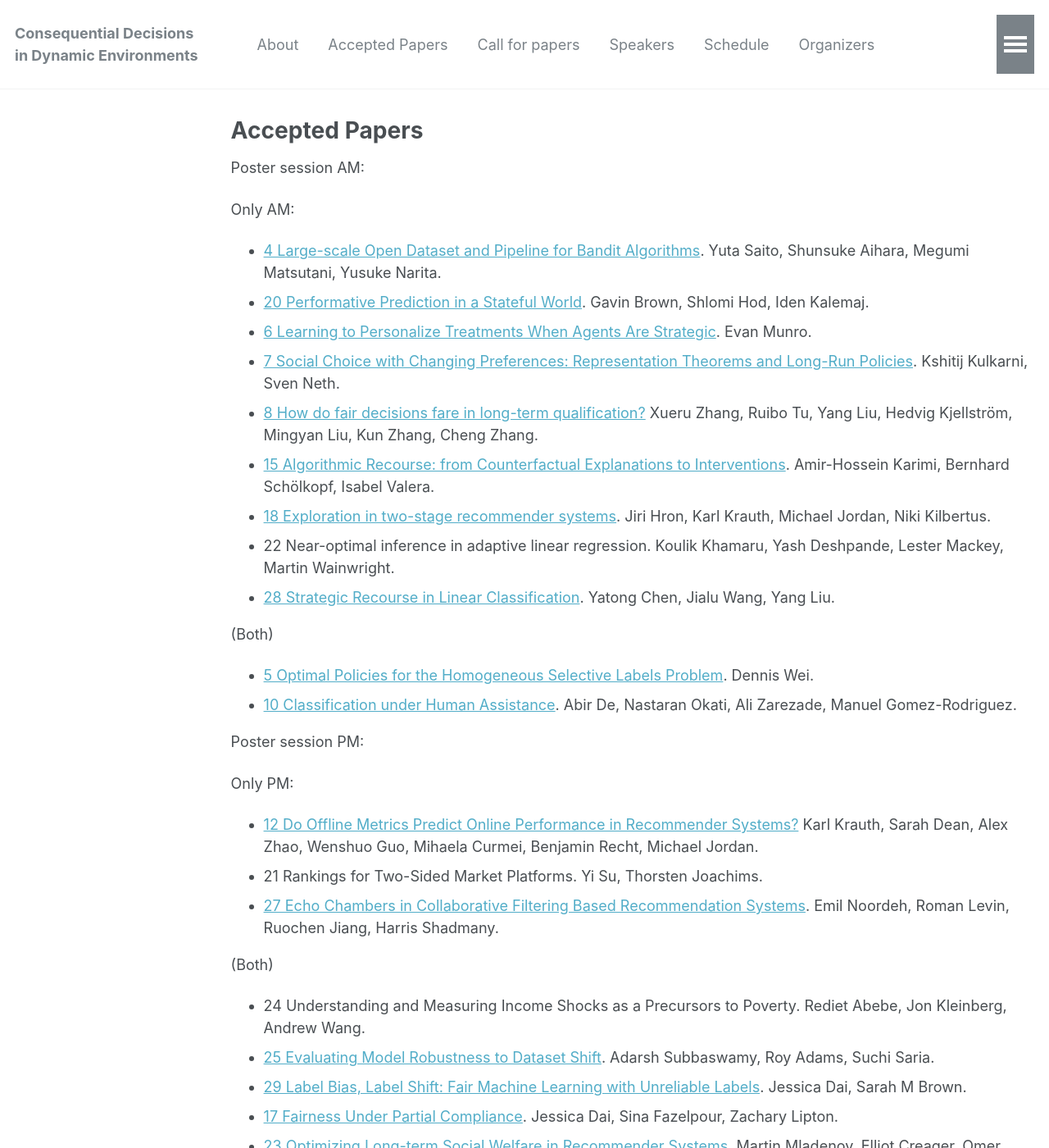
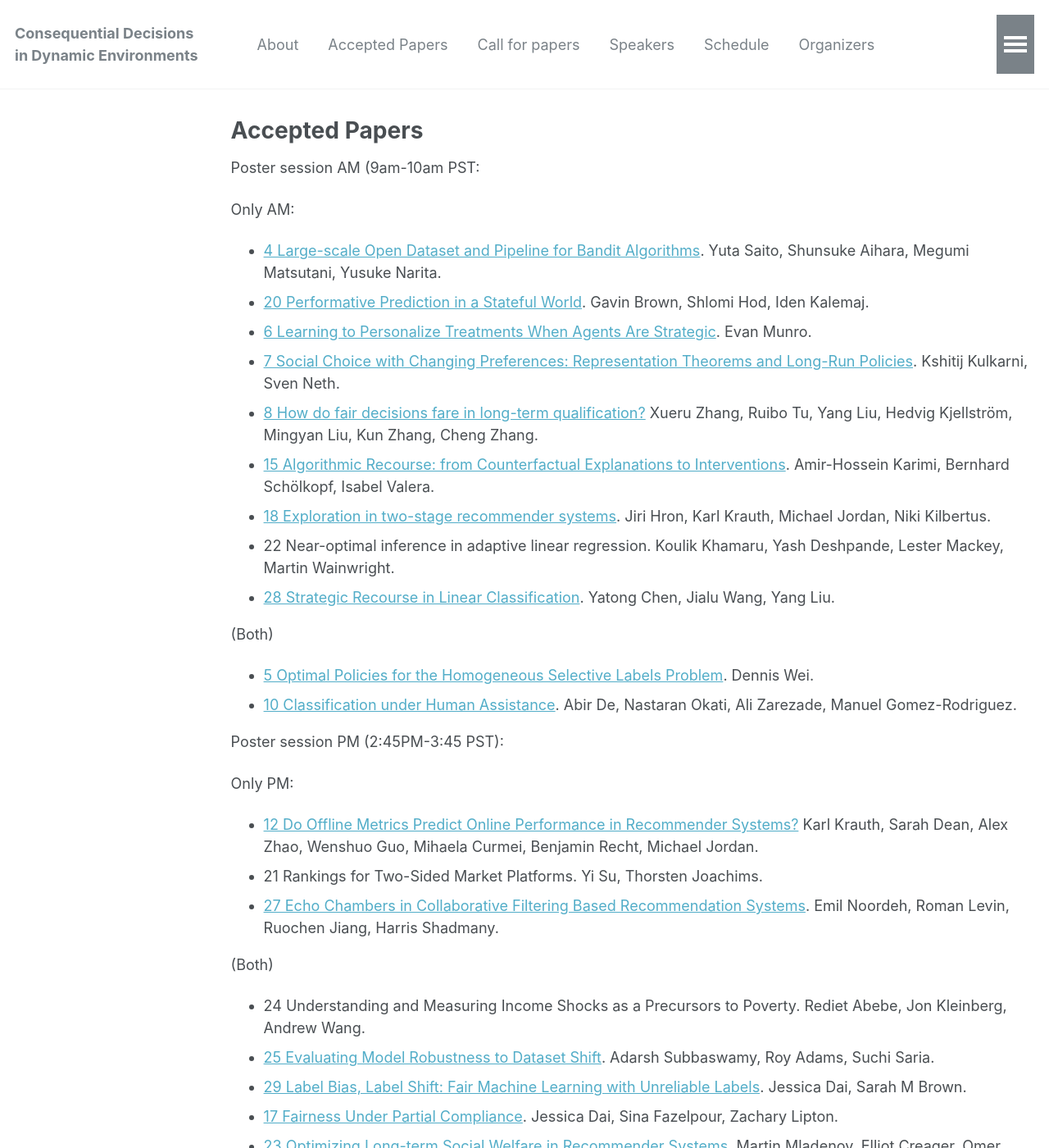
Before and after one commit to dynamicdecisions/dynamicdecisions, a Jekyll site: the page built from _pages/accepted.md, in a window 1280 px wide and 1400 px high. Shown: the whole window at 82% size. Built offline with Jekyll 4.4.1, drawn with Linux system fonts in a browser that asks for light colours.

Commit message:
Update accepted.md

```diff
--- a/_pages/accepted.md
+++ b/_pages/accepted.md
@@ -6,7 +6,7 @@ author_profile: true
 sitemap: false
 ---
 
-Poster session AM:
+Poster session AM (9am-10am PST:
 
 Only AM:
 
@@ -28,7 +28,7 @@ Only AM:
 * [10 Classification under Human Assistance](https://arxiv.org/abs/2006.11845). Abir De, Nastaran Okati, Ali Zarezade, Manuel Gomez-Rodriguez.
 
 
-Poster session PM:
+Poster session PM (2:45PM-3:45 PST):
 
 Only PM:
 
```
